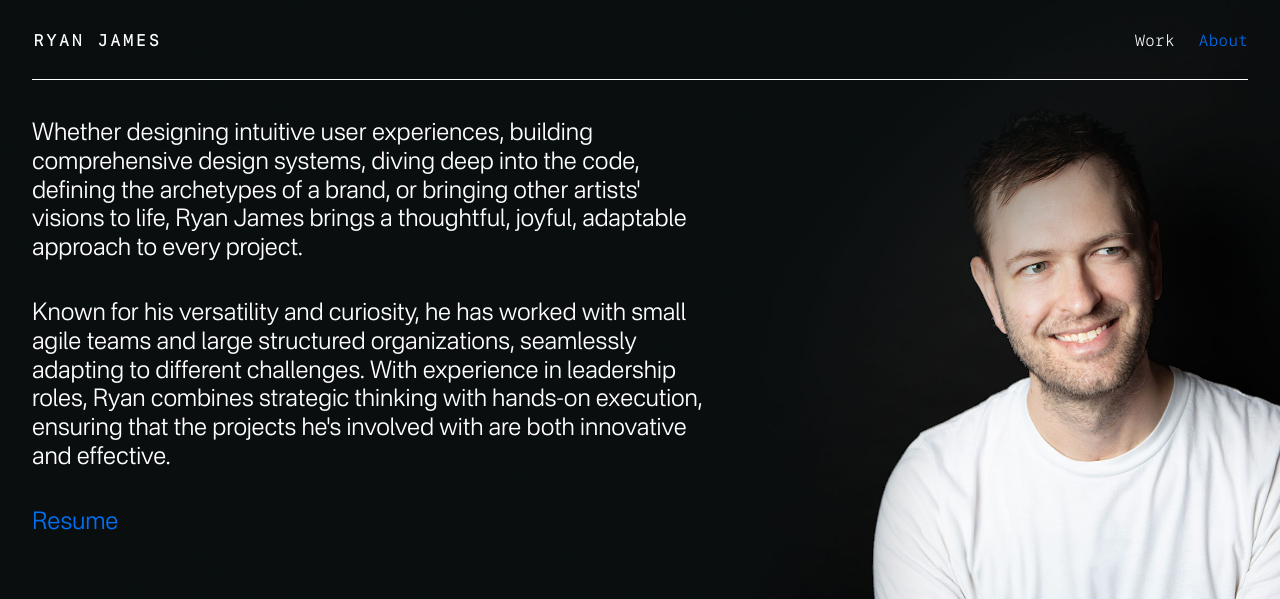
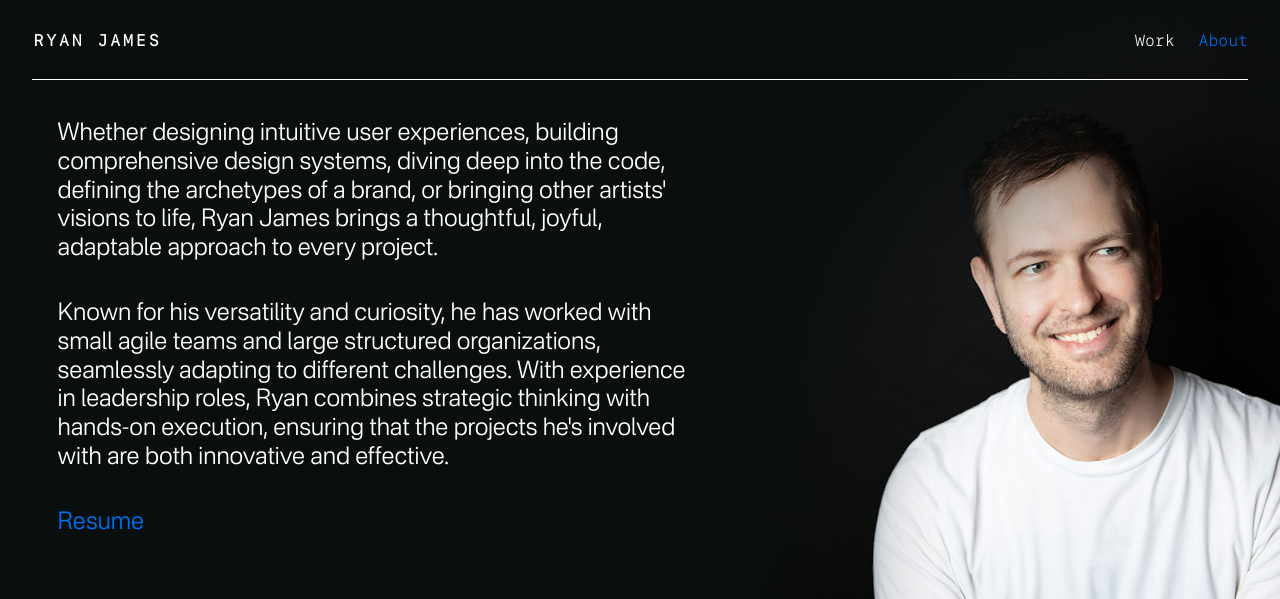
Before and after one commit to ryanjames/ryanjames, an Astro site: page /about in a window 1280 px wide. Shown: the top 599 px of the page. Built offline with nearby package versions, Linux system fonts and the light colour scheme; Astro itself is replaced by a stand-in of ours.

Commit message:
Better hero text margins

```diff
--- a/src/pages/About.tsx
+++ b/src/pages/About.tsx
@@ -95,11 +95,12 @@ const SContent = styled.div`
 const SContentInner = styled.div`
   position: relative;
   z-index: 2;
-  padding-left: ${styles.measurements.desktop.margin}px;
   width: 90%;
   line-height: 120%;
   font-size: 1em;
+  padding-left: ${styles.measurements.mobile.margin}px;
   @media (min-width: ${styles.breakpoints.small}px) {
+    padding-left: calc(2vw + ${styles.measurements.desktop.margin}px);
     font-size: 1.3em;
   }
   @media (min-width: ${styles.breakpoints.medium}px) {
@@ -125,7 +126,9 @@ const SContentInner = styled.div`
     padding-bottom: 18px;
     letter-spacing: 0.2em;
   }
-  a, a:visited, a:active {
+  a,
+  a:visited,
+  a:active {
     color: ${styles.colors.active};
   }
 `;
--- a/src/pages/Index.tsx
+++ b/src/pages/Index.tsx
@@ -46,6 +46,7 @@ const SHero = styled.div`
   font-size: 1.4em;
   @media (min-width: ${styles.breakpoints.small}px) {
     font-size: 1.6em;
+    padding-left: calc(2vw + ${styles.measurements.desktop.margin}px);
   }
   @media (min-width: ${styles.breakpoints.medium}px) {
     font-size: 2em;
```
